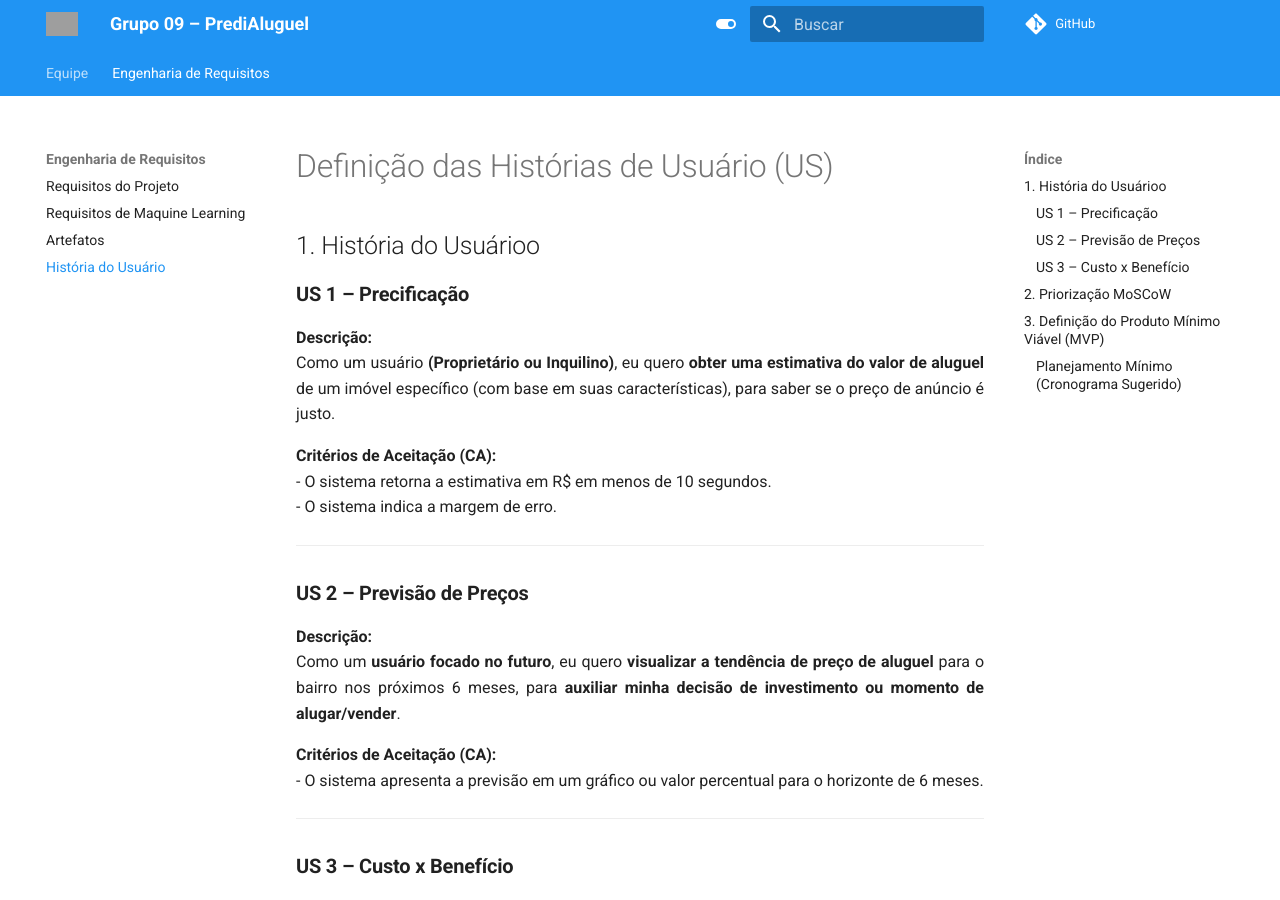
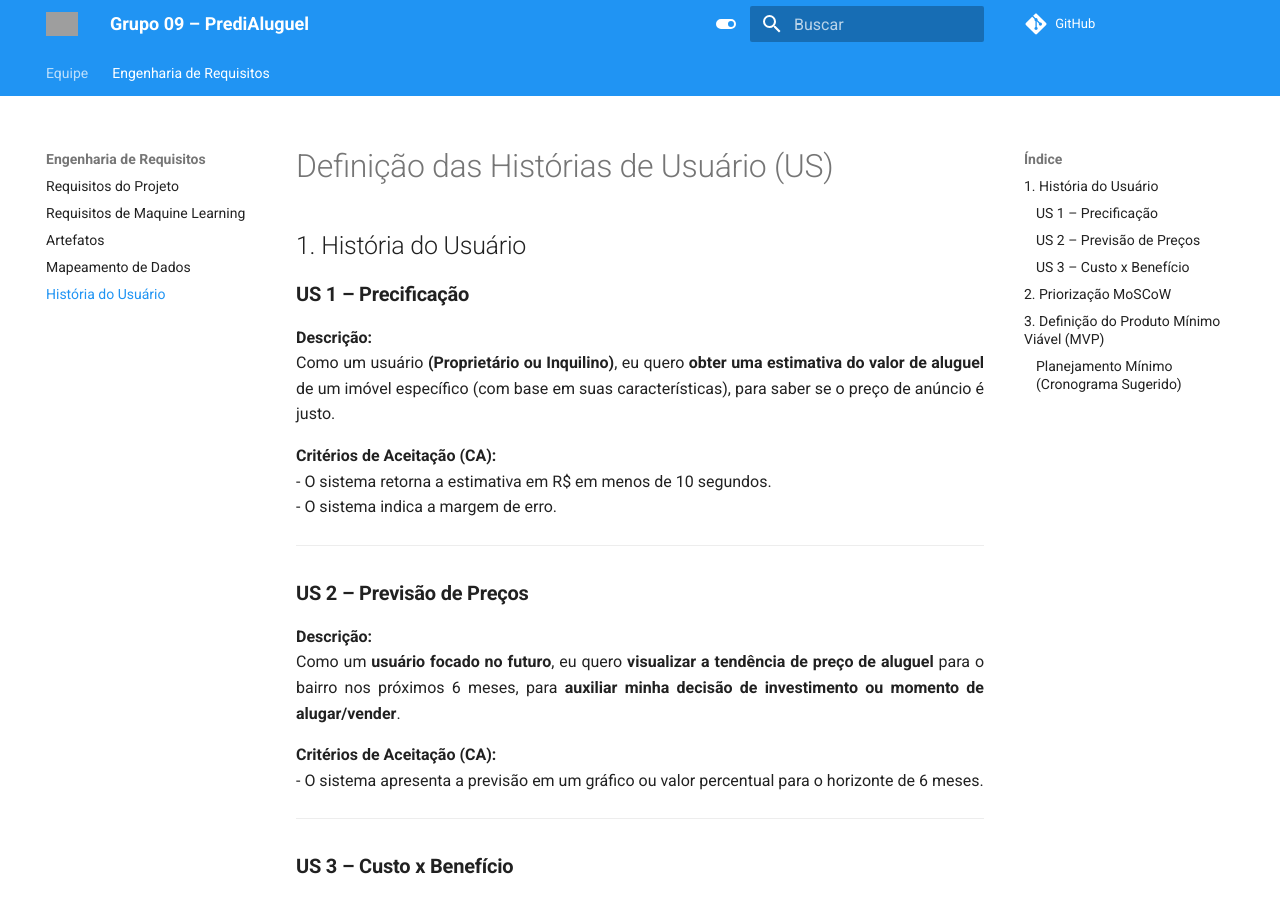
Before and after one commit to unb-Sistemas-de-Machine-learning/Grupo09-Agente-de-Mercado-de-Trabalho, an MkDocs documentation site: the page built from docs/Design_thinking/us.md, in a window 1280 px wide and 900 px high. Built offline with MkDocs 1.6.1 and Material for MkDocs 9.7.7, drawn with Linux system fonts in a browser that asks for light colours; comment, search, counter and statistics services are not loaded; grey boxes are pictures that could not be loaded.

Commit message:
docs: add mapeamento dados

```diff
--- a/docs/Design_thinking/us.md
+++ b/docs/Design_thinking/us.md
@@ -1,6 +1,6 @@
 # Definição das Histórias de Usuário (US)
 
-## 1. História do Usuárioo
+## 1. História do Usuário
 
 ### **US 1 – Precificação**
 
--- a/mkdocs.yml
+++ b/mkdocs.yml
@@ -8,6 +8,7 @@ nav:
     - Requisitos do Projeto: "Design_thinking/requisitosProduto.md"
     - Requisitos de Maquine Learning: "Design_thinking/requisitosML.md"
     - Artefatos: "Design_thinking/design_thinking.md"
+    - Mapeamento de Dados: "Design_thinking/mapeamento_dados.md"
     - História do Usuário: "Design_thinking/us.md"
 
 
```
Also changed, not shown: docs/Design_thinking/mapeamento_dados.md (added, +22 -0 lines).
